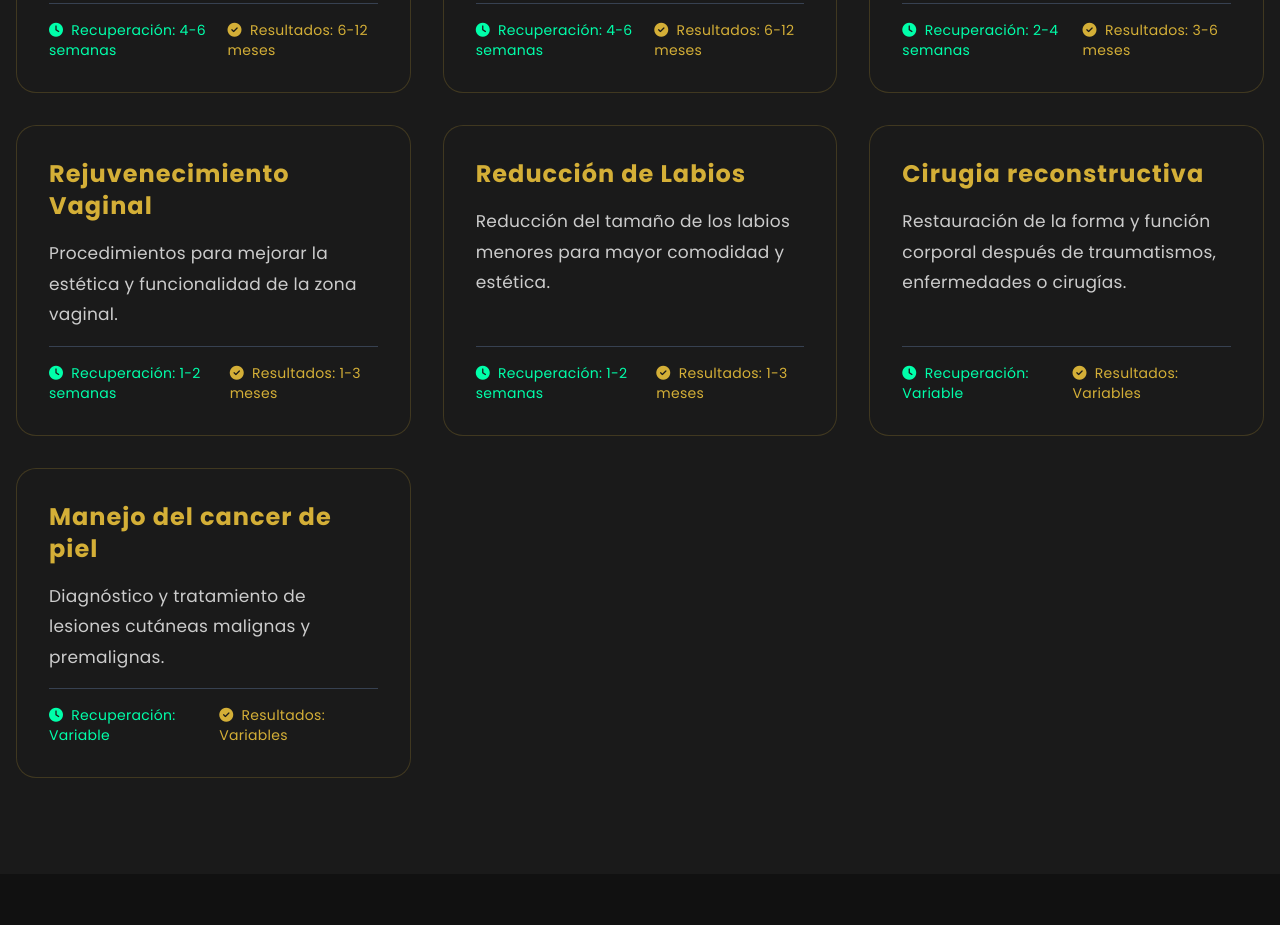
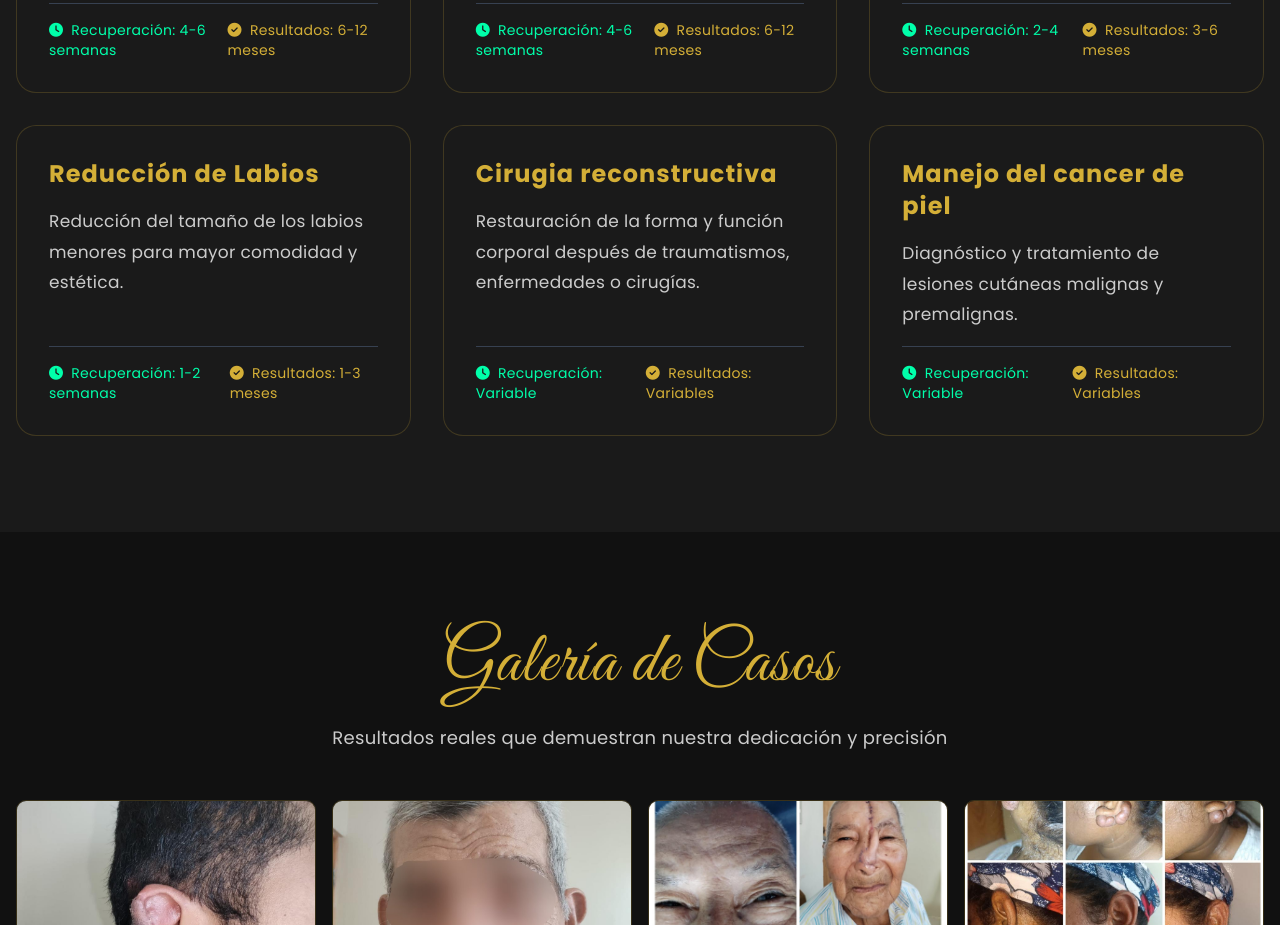
Before and after one commit to jonathanquehay/dr-taleno, a plain HTML site: page index.html in a window 1280 px wide. Shown: the part 3355-4280 px from the top of the page. Drawn offline with nearby package versions, Linux system fonts and the light colour scheme.

Commit message:
Otro cambios
otros cambios

```diff
--- a/index.html
+++ b/index.html
@@ -655,17 +655,6 @@
                         </div>
                     </div>
                 </div>
-                <!-- Rejuvenecimiento Vaginal -->
-                <div class="card p-8 flex flex-col">
-                    <h3 class="text-2xl font-bold mb-4" style="color: var(--primary);">Rejuvenecimiento Vaginal</h3>
-                    <p class="mb-4 flex-grow">Procedimientos para mejorar la estética y funcionalidad de la zona vaginal.</p>
-                    <div class="mt-auto pt-4 border-t border-gray-700">
-                        <div class="flex justify-between text-sm">
-                            <span style="color: var(--secondary);"><i class="fas fa-clock mr-2"></i>Recuperación: 1-2 semanas</span>
-                            <span style="color: var(--primary);"><i class="fas fa-check-circle mr-2"></i>Resultados: 1-3 meses</span>
-                        </div>
-                    </div>
-                </div>
                 <!-- Reducción de Labios -->
                 <div class="card p-8 flex flex-col">
                     <h3 class="text-2xl font-bold mb-4" style="color: var(--primary);">Reducción de Labios</h3>
@@ -895,11 +884,10 @@
                             <option value="Lipoescultura, Transferencia Grasa a Glúteos">Lipoescultura, Transferencia Grasa a Glúteos</option>
                             <option value="Lipoabdominoplastia">Lipoabdominoplastia</option>
                             <option value="Implante de Glúteos">Implante de Glúteos</option>
+                            <option value="Levantamiento Facial">Levantamiento Facial</option>
                             <option value="Braquioplastia">Braquioplastia</option>
                             <option value="Otoplastia">Otoplastia</option>
-                            <option value="Rejuvenecimiento Vaginal">Rejuvenecimiento Vaginal</option>
                             <option value="Reducción de Labios">Reducción de Labios</option>
-                            <option value="Rejuvenecimiento Vaginal Láser CO2">Rejuvenecimiento Vaginal Láser CO2</option>
                             <option value="Cirugia reconstructiva">Cirugia reconstructiva</option>
                             <option value="Manejo del cancer de piel">Manejo del cancer de piel</option>
                             <option value="Otros">Otros</option>
```
